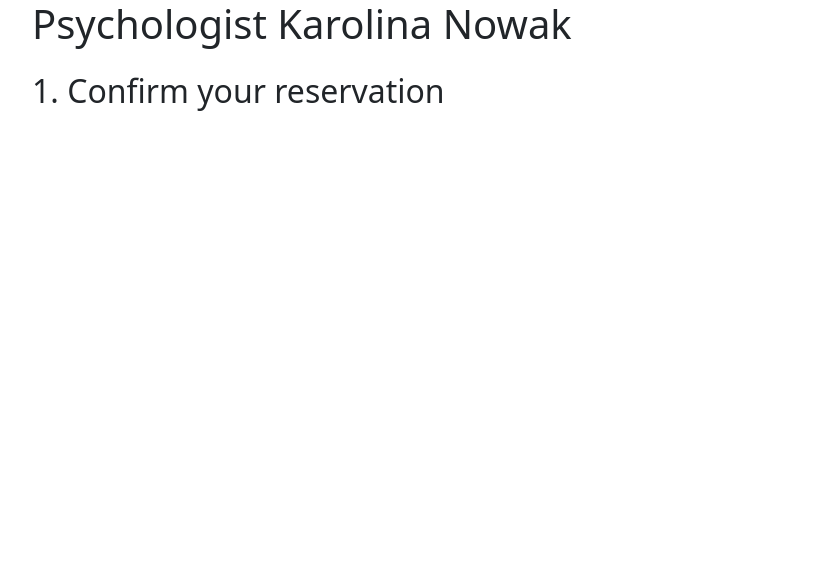
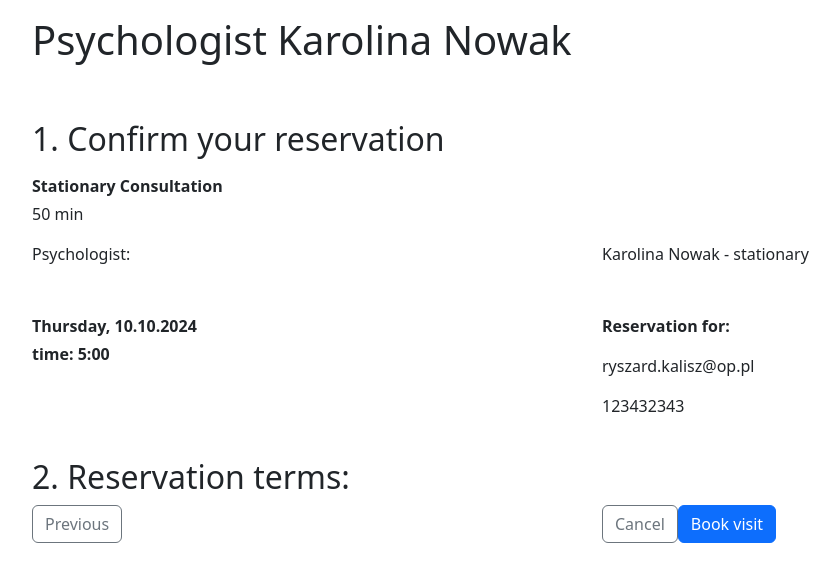
Before and after one commit to karolina-rachuta/booking_app, a React (Create React App) app: page /confirmation/1 in a window 1280 px wide. Shown: the top 582 px of the page, without its empty margins (50-890 px from the left). Built offline with nearby package versions, Linux system fonts and the light colour scheme; data requests are answered from the project's data file.

Commit message:
styling and creating confirmation component, getting data from the database

```diff
--- a/backend_api/api.json
+++ b/backend_api/api.json
@@ -167,6 +167,36 @@
       "visitDate": "2024-11-25T17:00",
       "online": true,
       "confirmation": false
+    },
+    {
+      "id": "2cc1",
+      "fullname": "wert",
+      "email": "sdfg@pl",
+      "phoneNumber": "21345",
+      "acceptedTerms": true,
+      "visitDate": "2024-11-25T17:00",
+      "online": true,
+      "confirmation": false
+    },
+    {
+      "id": "a3d6",
+      "fullname": "qwer",
+      "email": "asdfg@pl",
+      "phoneNumber": "2345",
+      "acceptedTerms": true,
+      "visitDate": "2024-11-25T17:00",
+      "online": true,
+      "confirmation": false
+    },
+    {
+      "id": "a3c6",
+      "fullname": "sdfg",
+      "email": "sdfg@plsdf",
+      "phoneNumber": "1234r",
+      "acceptedTerms": true,
+      "visitDate": "2024-11-25T17:00",
+      "online": true,
+      "confirmation": false
     }
   ]
 }
--- a/src/components/Confirmation.jsx
+++ b/src/components/Confirmation.jsx
@@ -1,43 +1,114 @@
 import { useEffect, useState } from "react";
+import { useParams } from "react-router-dom";
+
 import Container from "react-bootstrap/Container";
 import Row from "react-bootstrap/Row";
 import Col from "react-bootstrap/Col";
+import Button from "react-bootstrap/Button";
+
+import { convertDay } from "../helpers/convertDay";
 
 function Confirmation() {
-  const [confirmationData, setConfirmationData] = useState({
-    id: "",
-    fullname: "",
-    email: "",
-    phoneNumber: "",
-    visitDate: "",
-    online: false,
-    acceptedTerms: false,
-    confirmation: false,
-  });
+  const params = useParams();
+  const { id } = params;
+  console.log(id);
+  const [confirmationData, setConfirmationData] = useState({});
 
-//   useEffect(() => {
-//     gettingUserData()
-//     .then((data) => setConfirmationData(...data)
-//     .catch((error) => console.log(error)))
-//   }, []);
+  useEffect(() => {
+    gettingUserData(id)
+      .then((data) => setConfirmationData(data))
+      .catch((error) => console.log(error));
+  }, [id]);
 
-//   async function gettingUserData() {
-//     const response = await fetch("http://localhost:3004/reservations/${id}");
-//     const data = response.json();
-//     console.log(data);
-//     return data;
-//   }
+  useEffect(() => {
+    console.log(confirmationData); // Loguj po aktualizacji
+  }, [confirmationData]);
+
+  async function gettingUserData(id) {
+    const response = await fetch(`http://localhost:3004/reservations/${id}`);
+    const data = await response.json();
+    console.log(data);
+    return data;
+  }
+
+  function handleBooking(e) {
+    e.preventDefault();
+  }
+
+  const {
+    fullname = "",
+    email = "",
+    phoneNumber = "",
+    visitDate = "",
+    online = false,
+  } = confirmationData;
+
+  const dateFromVisitDate = visitDate.slice(0, 10);
+  const timeFromVisitDate = visitDate.slice(12);
+  console.log(timeFromVisitDate);
+  console.log(dateFromVisitDate);
+
   return (
     <Container>
-      <Row xs={12} className="mb-3">
+      <Row xs={12} className="mb-5 mt-3">
         <Col>
           <h1>Psychologist Karolina Nowak</h1>
         </Col>
       </Row>
       <Row>
         <Col>
-          <h2>1. Confirm your reservation</h2>
-          <p></p>
+          <h2 className="mb-3">1. Confirm your reservation</h2>
+          <p className="mb-1" style={{ fontWeight: "bold" }}>
+            {online ? "Online Consultation" : "Stationary Consultation"}
+          </p>
+          <p>50 min</p>
+        </Col>
+      </Row>
+      <Row xs={12} className="mb-5">
+        <Col>Psychologist:</Col>
+        <Col>Karolina Nowak - {online ? "online" : "stationary"}</Col>
+      </Row>
+      <Row xs={12} className="mb-4">
+        <Col>
+          <p style={{ fontWeight: "bold" }} className="mb-1">{`${convertDay(
+            dateFromVisitDate
+          )}, ${dateFromVisitDate.slice(8)}.${dateFromVisitDate.slice(
+            5,
+            7
+          )}.${dateFromVisitDate.slice(0, 4)}`}</p>
+          <p style={{ fontWeight: "bold" }}>{`time: ${timeFromVisitDate}`}</p>
+        </Col>
+        <Col>
+          <p style={{ fontWeight: "bold" }}>Reservation for:</p>
+          <p>{fullname}</p>
+          <p>{email}</p>
+          <p>{phoneNumber}</p>
+        </Col>
+      </Row>
+      <Row>
+        <Col>
+          <h2>2. Reservation terms:</h2>
+        </Col>
+      </Row>
+      <Row>
+        <Col></Col>
+        <Col></Col>
+      </Row>
+      <Row>
+        <Col></Col>
+        <Col></Col>
+      </Row>
+      <Row>
+        <Col>
+          <Button variant="outline-secondary">Previous</Button>
+        </Col>
+        <Col>
+          <Button variant="outline-secondary" className="mr-2">
+            Cancel
+          </Button>
+          <Button onClick={handleBooking} variant="primary" className="ml-2">
+            Book visit
+          </Button>
         </Col>
       </Row>
     </Container>
--- /dev/null
+++ b/src/helpers/convertDay.js
@@ -0,0 +1,12 @@
+export function convertDay(dt) {
+    const weekDays = [
+      "Sunday",
+      "Monday",
+      "Tuesday",
+      "Wednesday",
+      "Thursday",
+      "Friday",
+      "Saturday",
+    ];
+    return weekDays[new Date(dt).getDay()];
+  }
```
